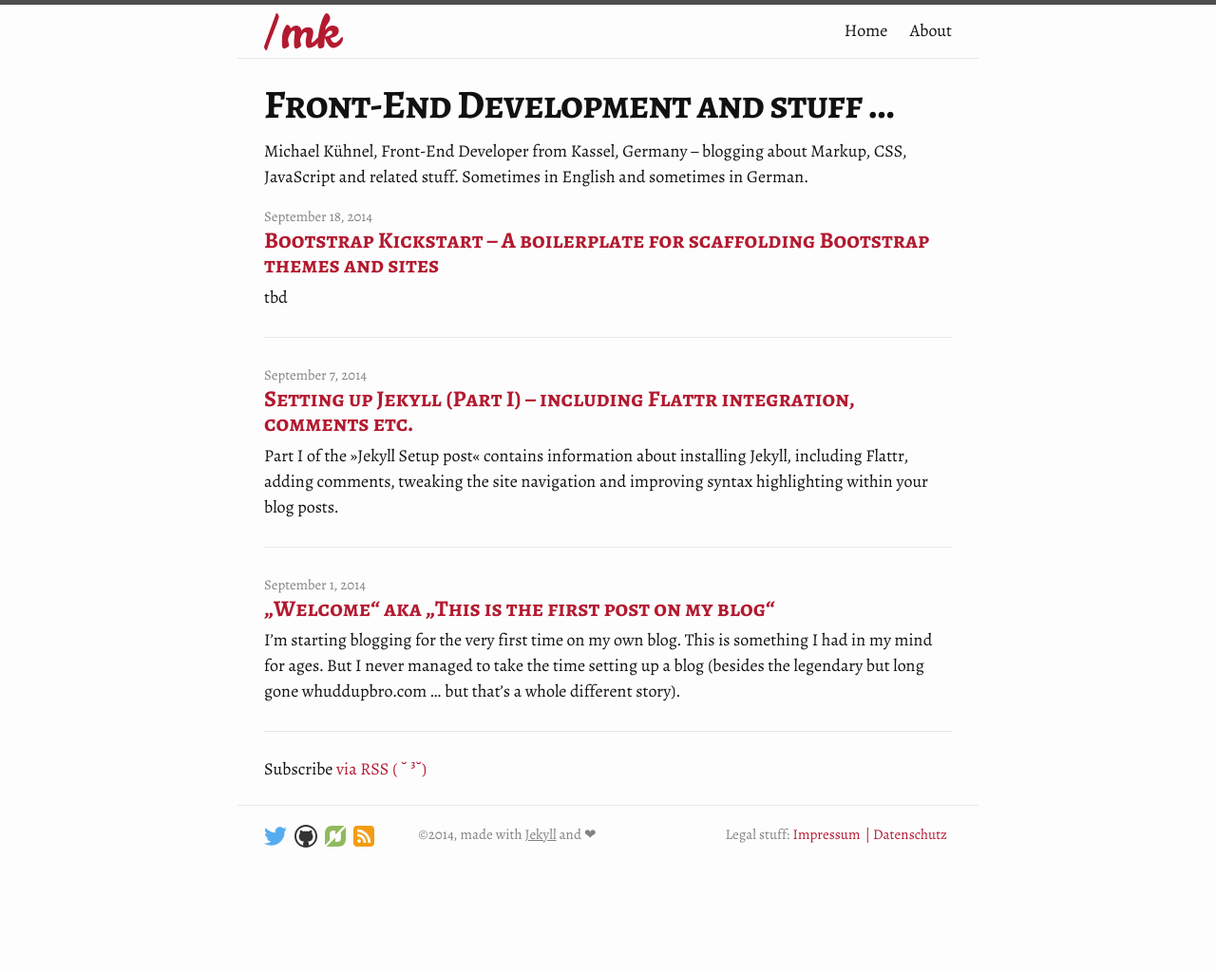
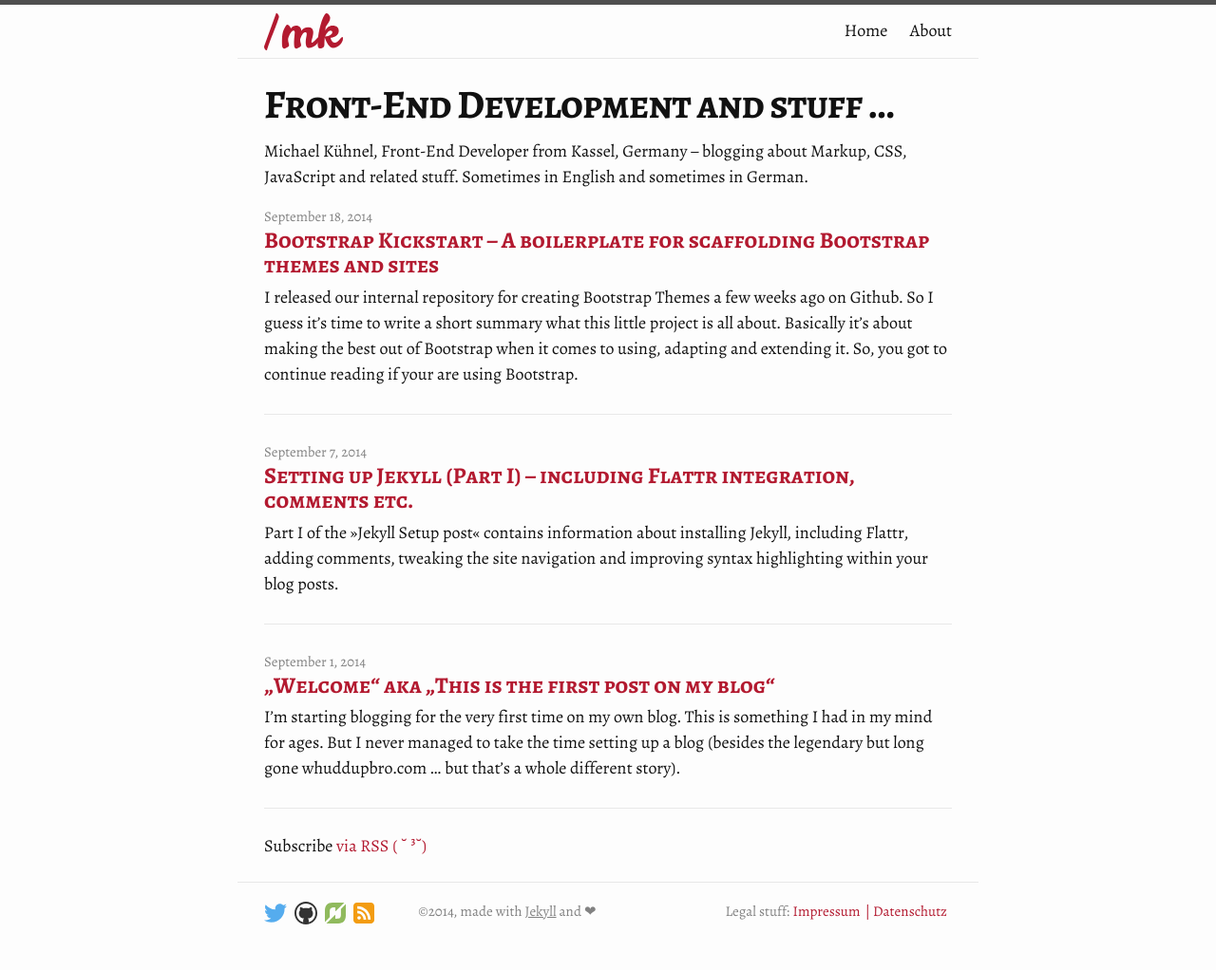
Before and after one commit to mischah/michael-kuehnel.de, a Jekyll site: the page built from 00-index.html, in a window 1280 px wide. Shown: the whole page at 95% size. Built offline with Jekyll 4.4.1, drawn with Linux system fonts in a browser that asks for light colours; before the commit the page ends 941 px from its top, so only the background shows below that.

Commit message:
Add excerpt

```diff
--- a/_posts/2015-09-15-bootstrap-kickstart.md
+++ b/_posts/2015-09-15-bootstrap-kickstart.md
@@ -5,7 +5,7 @@ title:  "Bootstrap Kickstart – A boilerplate for scaffolding Bootstrap themes
 date:   2014-09-18 22:00:00
 category: Bootstrap
 tags: "Bootstrap, maintainability, boilerplate, skeleton, scaffolding, scaffold, theme, themes, kickstart, kickstarter, micromata, workflow"
-excerpt: "tbd"
+excerpt: "I released our internal repository for creating Bootstrap Themes a few weeks ago on Github. So I guess it’s time to write a short summary what this little project is all about. Basically it’s about making the best out of Bootstrap when it comes to using, adapting and extending it. So, you got to continue reading if your are using Bootstrap."
 disqusIdentifier: 2014-09-07-bootstrap-kickstart
 ---
 
@@ -14,7 +14,7 @@ disqusIdentifier: 2014-09-07-bootstrap-kickstart
     <div>
         <h2>What is this all about?</h2>
         <p>
-          I released our internal repository for creating Bootstrap Themes a few weeks ago on Github. So I guess it’s time to write a short summary what this little project is all about. At <a href="http://www.micromata">Micromata</a> we used Bootstrap to get things done rapidly. I’m pretty knew to Bootstrap and I developed a kind of a love-hate relationship in just a few days :neutral_face:. But I neither want to complain about bloated markup, nor argue about the pros and cons of using Bootstrap or Foundation in general in this post. It’s about making the best of Bootstrap when it comes to using, adapting and extending it. So, you got to continue reading if your are using Bootstrap. No matter whether you build templates based on Bootstrap, develop Bootstrap Themes, or you just creating static pages using Bootstrap.
+          I released our internal repository for creating Bootstrap Themes a few weeks ago on Github. So I guess it’s time to write a short summary what this little project is all about. At <a href="http://www.micromata">Micromata</a> we used Bootstrap to get things done rapidly. I’m pretty knew to Bootstrap and I developed a kind of a love-hate relationship in just a few days :neutral_face:. But I neither want to complain about bloated markup, nor argue about the pros and cons of using Bootstrap or Foundation in general in this post. Basically it’s about making the best out of Bootstrap when it comes to using, adapting and extending it. So, you got to continue reading if your are using Bootstrap. No matter if you build templates based on Bootstrap, develop Bootstrap Themes, or you just creating static pages using Bootstrap.
         </p>
     </div>
 </div>
```
